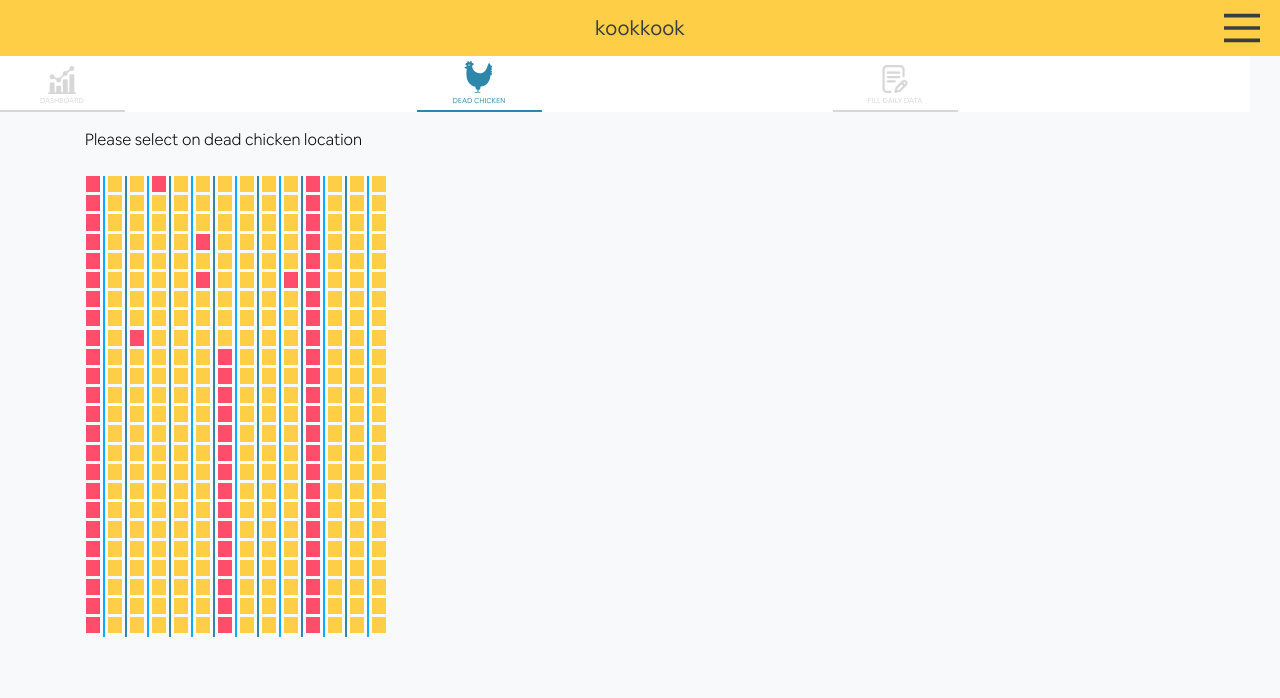
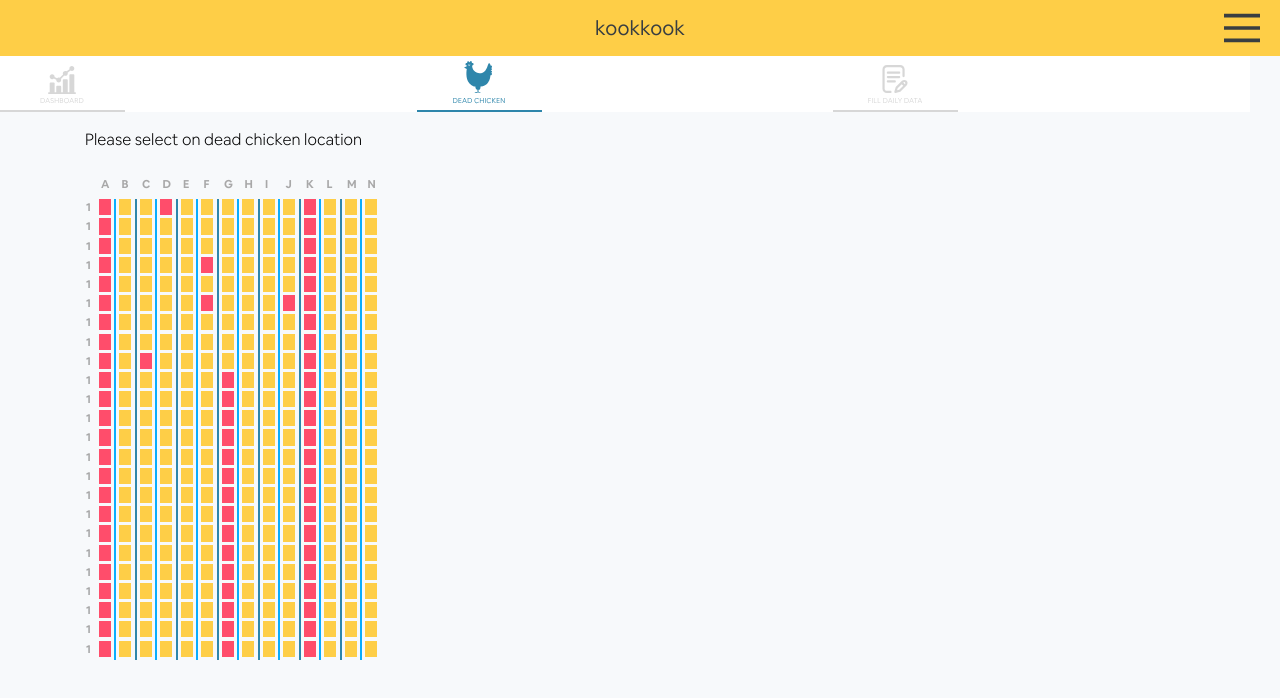
Before and after one commit to hamzaabamboo/kookkook-frontend, a React (Create React App) app: page /main in a window 1280 px wide. Both pictures are taken after a click on the element 624 px from the left and 84 px from the top of the page. Shown: the top 698 px of the page. Built offline with nearby package versions, Linux system fonts and the light colour scheme.

Commit message:
fix(): dead chicken #2
add row and cols label

```diff
--- a/src/components/DeadChicken/index.js
+++ b/src/components/DeadChicken/index.js
@@ -9,6 +9,9 @@ const square = isChickenDead => {
 const eachrow = row => {
     return (
         <div className="row">
+            <p className="map-label" style={{ marginRight: '0.5rem' }}>
+                1
+            </p>
             {square(row[0])}
             <div className="square water-line"></div>
             {square(row[1])}
@@ -36,6 +39,22 @@ const eachrow = row => {
             {square(row[12])}
             <div className="square water-line"></div>
             {square(row[13])}
+        </div>
+    );
+};
+
+const colLabel = char => {
+    return (
+        <div
+            className="map-label"
+            style={{
+                marginBottom: '0.4rem',
+                marginRight: '0.333rem',
+                width: '5%',
+                float: 'left',
+            }}
+        >
+            {char}
         </div>
     );
 };
@@ -427,12 +446,32 @@ const DeadChicken = () => {
             false,
         ],
     ];
+    const chars = [
+        'A',
+        'B',
+        'C',
+        'D',
+        'E',
+        'F',
+        'G',
+        'H',
+        'I',
+        'J',
+        'K',
+        'L',
+        'M',
+        'N',
+    ];
     return (
         <Container>
             <div className="text-label-ch" style={{ marginTop: '2.5rem' }}>
                 <p>Please select on dead chicken location</p>
             </div>
-            <div className="map">{zoneStatus.map(row => eachrow(row))}</div>
+
+            <div className="map">
+                {chars.map(char => colLabel(char))}
+                {zoneStatus.map(row => eachrow(row))}
+            </div>
         </Container>
     );
 };
--- a/src/components/DeadChicken/index.scss
+++ b/src/components/DeadChicken/index.scss
@@ -13,6 +13,11 @@
     margin-left: 1rem;
     // text-align: center;
 }
+.map-label {
+    color: rgba(115, 114, 114, 0.6);
+    font-size: 0.7rem;
+    font-weight: $font-weight-medium;
+}
 
 .row {
     width: 100%;
@@ -20,19 +25,12 @@
 }
 
 .square {
-    width: 4.5%;
+    width: 4%;
     height: 84.2%;
     float: left;
     background: $theme-yellow-color;
     margin: 0% 0% 0.2rem 0%;
-    //margin-left: 0.5%;
-    //margin-bottom: 0.2rem;
 }
-
-//.water-line {
-//   border-left: 5rem $theme-blug-green-color;
-//   height: 100%;
-//}
 
 .square.red {
     background: $theme-red-color;
```
